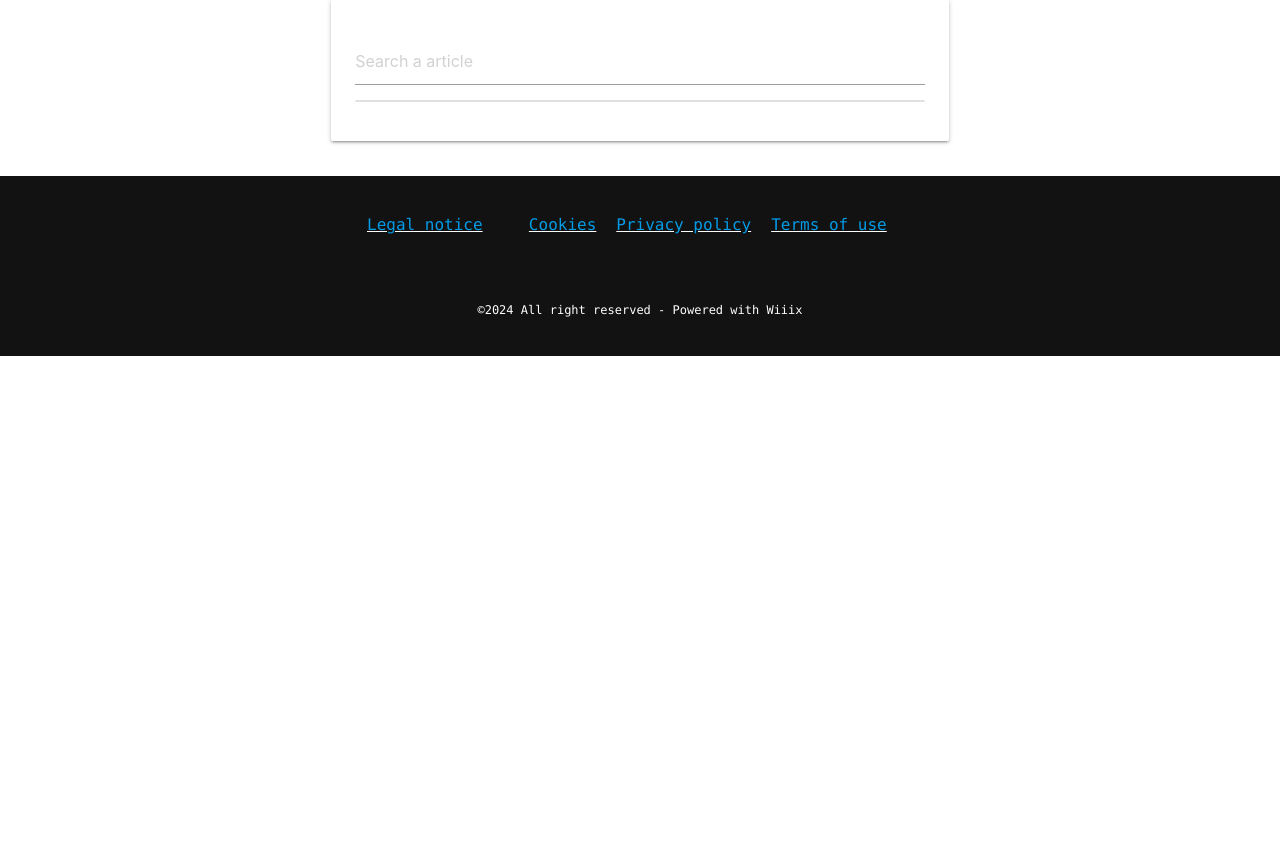
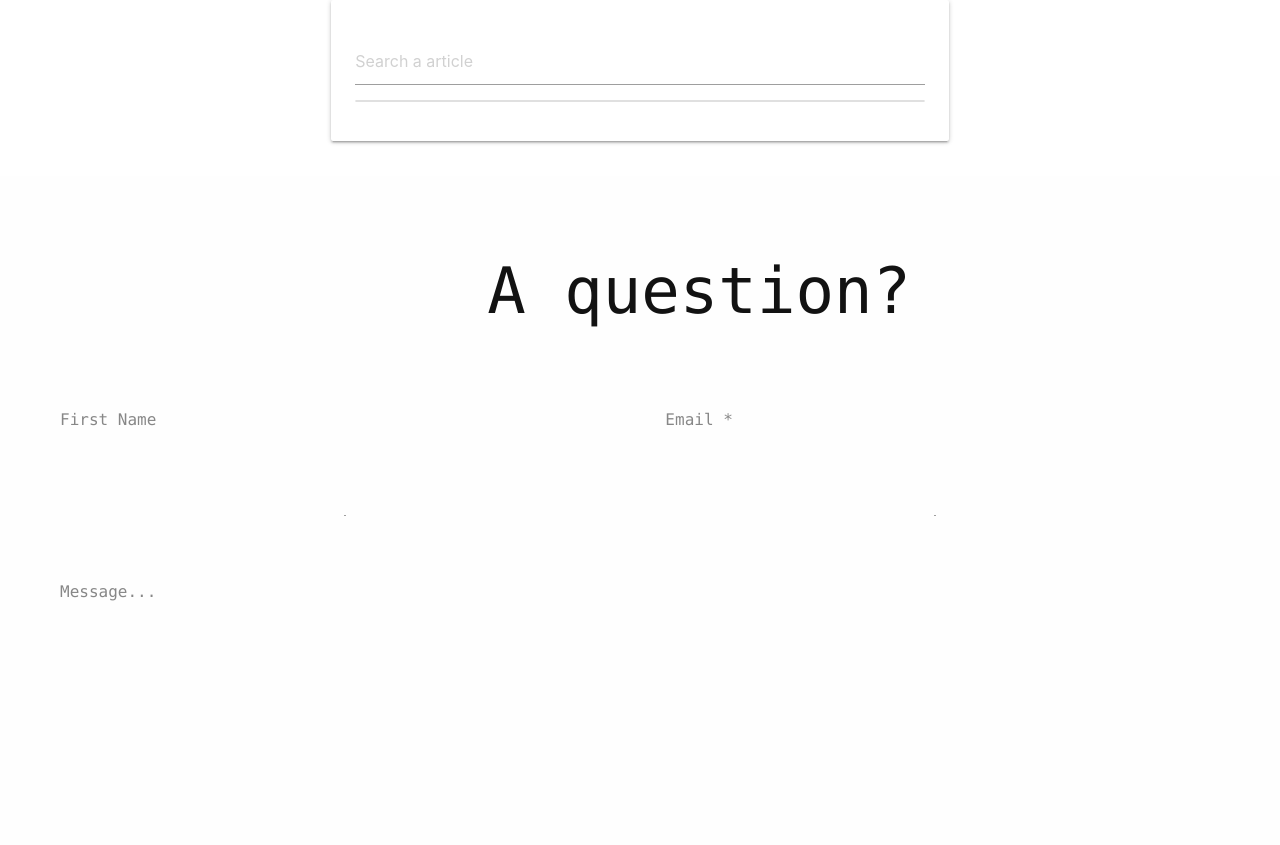
Before and after one commit to simoninmath/ifoundthat-blog-frontend, an Angular app: page /articles in a window 1280 px wide. Before the commit this address had no page. Shown: the part 475-1320 px from the top of the page. Before the commit the page ends 831 px from the top, so only its background shows below. Built offline with nearby package versions, Linux system fonts and the light colour scheme; grey boxes are pictures that could not be loaded.

Commit message:
[module]-insert-form-component-into-app-component

```diff
--- a/src/app/app.component.html
+++ b/src/app/app.component.html
@@ -8,4 +8,5 @@
 <app-home></app-home>
 <app-navbar></app-navbar>
 <app-searchbar></app-searchbar>
+<app-form></app-form>
 <app-footer></app-footer>
```
